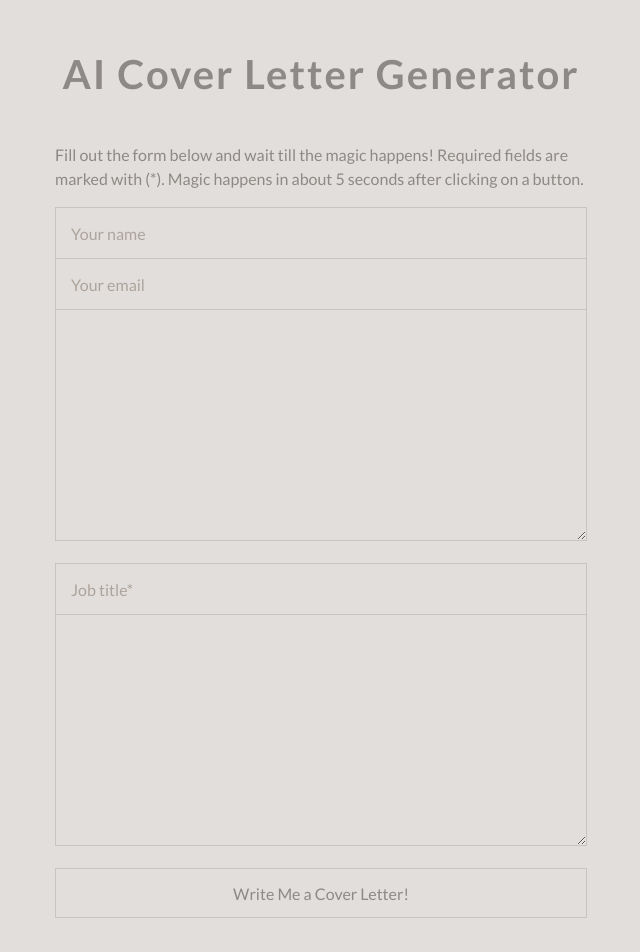
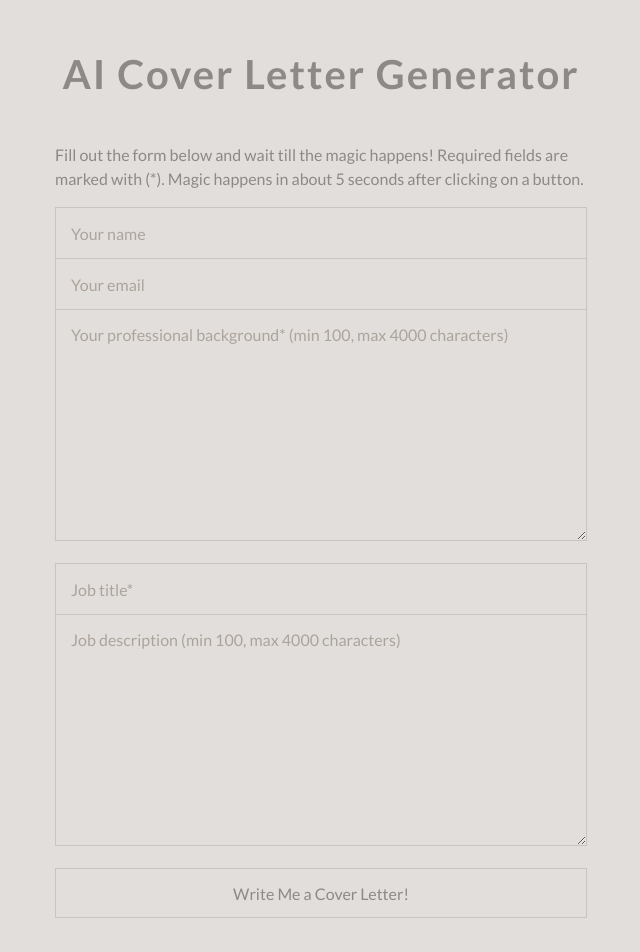
Before and after one commit to IrakliXYZ/Cover-Letter-Generator, a website: page public/index.html in a window 1280 px wide. Shown: the top 952 px of the page, without its empty margins (319-959 px from the left). Drawn offline with Linux system fonts and the light colour scheme.

Commit message:
Fixed a few bugs and uploaded icon

```diff
--- a/public/index.html
+++ b/public/index.html
@@ -8,23 +8,19 @@
     <meta name="title" content="AI Cover Letter Generator">
     <meta name="description" content="A tool designed to help job seekers craft compelling and personalized cover letters tailored to their professional experience and the job they are applying for.">
     <!-- <meta name=”robots” content="index, follow"> -->
-    <!-- <link rel="shortcut icon" type="image/x-icon" href="./icon.png"> -->
+    <link rel="shortcut icon" type="image/x-icon" href="./images/icon.png">
     <link rel="stylesheet" href="./style.css">
 
     <header>AI Cover Letter Generator</header>
-
-    <form id="form" class="form" onsubmit="submitForm(); return false;">
+<form id="form" class="form" onsubmit="submitForm(); return false;">
         <p>Fill out the form below and wait till the magic happens! Required fields are marked with (*). Magic happens in about 5 seconds after clicking on a button.</p>
         <input id="applicants_name" type="text" placeholder="Your name" maxlength="50">
         <input id="email" type="text" placeholder="Your email" maxlength="50">
-        <textarea id="professional_background" type="text" placeholder="Your professional background* (min 100, max 4000 characters)" minlength="100" maxlength="4050" required>
-  </textarea>
+        <textarea id="professional_background" type="text" placeholder="Your professional background* (min 100, max 4000 characters)" minlength="100" maxlength="4050" required></textarea>
         <br><br>
         <input id="job_title" type="text" placeholder="Job title*" maxlength="50" required>
-        <textarea id="job_post" type="text" placeholder="Job description (min 100, max 4000 characters)" minlengt="100" maxlength="4050">
-  </textarea>
+        <textarea id="job_post" type="text" placeholder="Job description (min 100, max 4000 characters)" minlength="100" maxlength="4050"></textarea>
         <br><br>
-
         <input id="submit" type="submit" value="Write Me a Cover Letter!">
     </form>
 
```
Also changed, not shown: public/images/icon.png (added).
